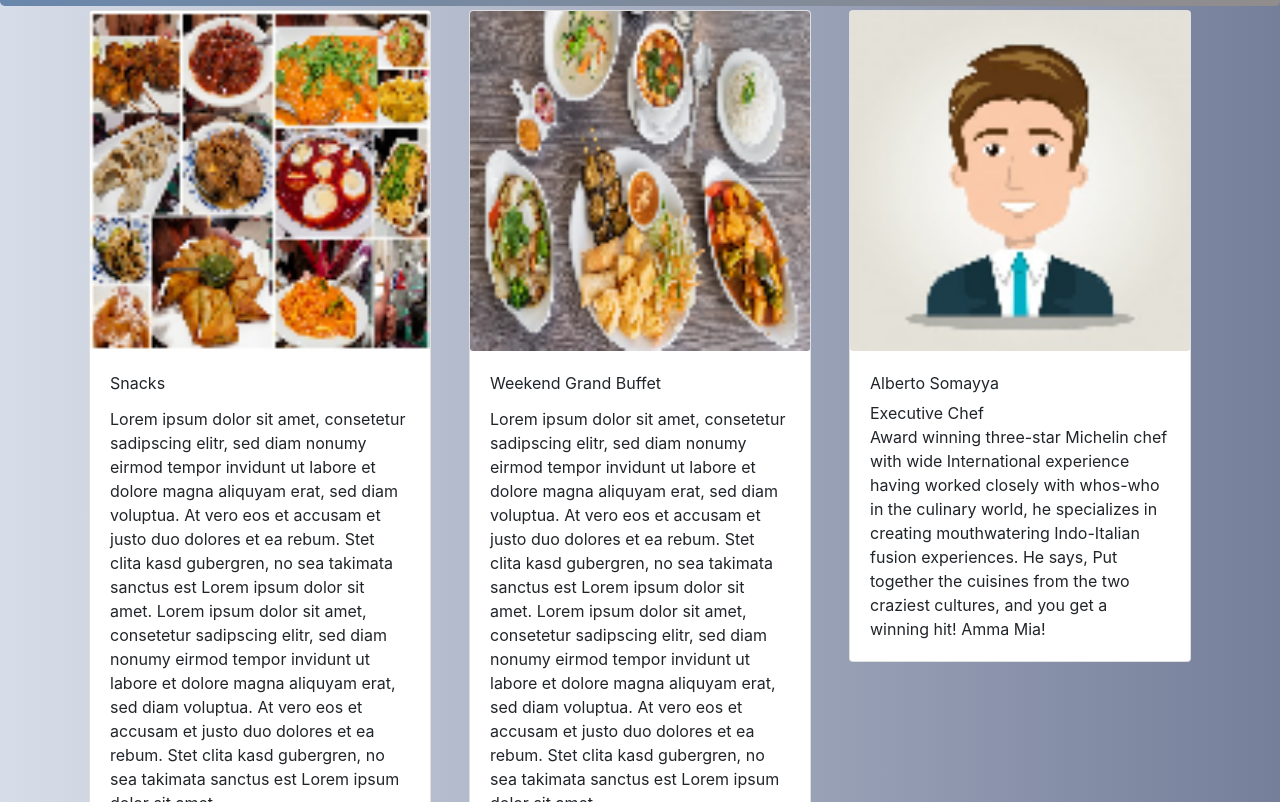
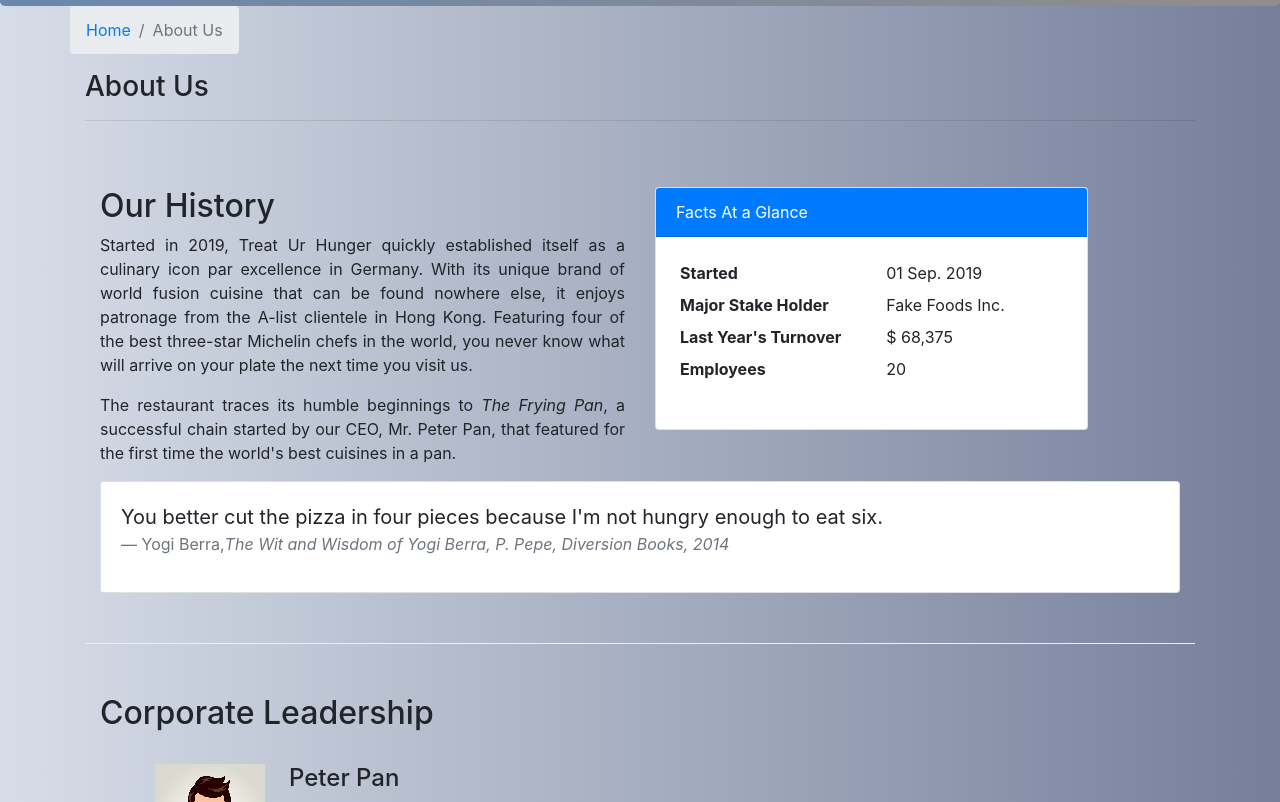
Before and after one commit to aripan/TreatUrHunger_Front-End, a React (Create React App) app: page /aboutus in a window 1280 px wide. Before the commit this address led to /home. Shown: the part 498-1300 px from the top of the page. Built offline with nearby package versions, Linux system fonts and the light colour scheme.

Commit message:
AboutComponent

```diff
--- a/src/App.css
+++ b/src/App.css
@@ -88,6 +88,20 @@
 
 /*
 
+AboutComponent
+---------------
+
+*/
+
+.row-content {
+  margin: 0px auto;
+  padding: 50px 0px 50px 0px;
+  border-bottom: 1px ridge;
+  min-height: 400px;
+}
+
+/*
+
 FooterComponent
 ---------------
 
--- /dev/null
+++ b/src/components/AboutComponent.js
@@ -0,0 +1,119 @@
+import React from "react";
+import {
+  Breadcrumb,
+  BreadcrumbItem,
+  Card,
+  CardBody,
+  CardHeader,
+  Media,
+} from "reactstrap";
+import { Link } from "react-router-dom";
+
+const RenderLeader = ({ leader }) => {
+  return (
+    <Media>
+      <Media left>
+        <Media object src={leader.image} alt={leader.name} className="mr-4" />
+      </Media>
+      <Media body>
+        <Media heading>{leader.name}</Media>
+        <p className="font-italic">{leader.designation}</p>
+        <p className="text-justify">{leader.description}</p>
+      </Media>
+    </Media>
+  );
+};
+
+const About = (props) => {
+  const leaders = props.leaders.map((leader) => {
+    return (
+      <div className="col-12 mt-4">
+        <RenderLeader leader={leader} />
+      </div>
+    );
+  });
+
+  return (
+    <div className="container">
+      <div className="row">
+        <Breadcrumb>
+          <BreadcrumbItem>
+            <Link to="/home">Home</Link>
+          </BreadcrumbItem>
+          <BreadcrumbItem active>About Us</BreadcrumbItem>
+        </Breadcrumb>
+        <div className="col-12">
+          <h3>About Us</h3>
+          <hr />
+        </div>
+      </div>
+      <div className="row row-content">
+        <div className="col-12 col-md-6 text-justify">
+          <h2>Our History</h2>
+          <p>
+            Started in 2019, Treat Ur Hunger quickly established itself as a
+            culinary icon par excellence in Germany. With its unique brand of
+            world fusion cuisine that can be found nowhere else, it enjoys
+            patronage from the A-list clientele in Hong Kong. Featuring four of
+            the best three-star Michelin chefs in the world, you never know what
+            will arrive on your plate the next time you visit us.
+          </p>
+          <p>
+            The restaurant traces its humble beginnings to{" "}
+            <em>The Frying Pan</em>, a successful chain started by our CEO, Mr.
+            Peter Pan, that featured for the first time the world's best
+            cuisines in a pan.
+          </p>
+        </div>
+        <div className="col-12 col-md-5">
+          <Card>
+            <CardHeader className="bg-primary text-white">
+              Facts At a Glance
+            </CardHeader>
+            <CardBody>
+              <dl className="row p-1">
+                <dt className="col-6">Started</dt>
+                <dd className="col-6">01 Sep. 2019</dd>
+                <dt className="col-6">Major Stake Holder</dt>
+                <dd className="col-6">Fake Foods Inc.</dd>
+                <dt className="col-6">Last Year's Turnover</dt>
+                <dd className="col-6">$ 68,375</dd>
+                <dt className="col-6">Employees</dt>
+                <dd className="col-6">20</dd>
+              </dl>
+            </CardBody>
+          </Card>
+        </div>
+        <div className="col-12">
+          <Card>
+            <CardBody className="bg-faded">
+              <blockquote className="blockquote">
+                <p className="mb-0">
+                  You better cut the pizza in four pieces because I'm not hungry
+                  enough to eat six.
+                </p>
+                <footer className="blockquote-footer">
+                  Yogi Berra,
+                  <cite title="Source Title">
+                    The Wit and Wisdom of Yogi Berra, P. Pepe, Diversion Books,
+                    2014
+                  </cite>
+                </footer>
+              </blockquote>
+            </CardBody>
+          </Card>
+        </div>
+      </div>
+      <div className="row row-content">
+        <div className="col-12">
+          <h2>Corporate Leadership</h2>
+        </div>
+        <div className="col-12">
+          <Media list>{leaders}</Media>
+        </div>
+      </div>
+    </div>
+  );
+};
+
+export default About;
--- a/src/components/FooterComponent.js
+++ b/src/components/FooterComponent.js
@@ -85,7 +85,7 @@
         <br />
         <div className="row justify-content-center">
           <div className="col-auto">
-            <p>&copy; Copyright 2020 Treat Ur Hunger</p>
+            <p>&copy; Copyright 2019 Treat Ur Hunger</p>
           </div>
         </div>
       </div>
--- a/src/components/MainComponent.js
+++ b/src/components/MainComponent.js
@@ -4,6 +4,7 @@
 import Header from "./HeaderComponent";
 import Footer from "./FooterComponent";
 import Home from "./HomeComponent";
+import About from "./AboutComponent";
 import { Switch, Route, Redirect } from "react-router-dom";
 import { DISHES } from "../shared/dishes";
 import { COMMENTS } from "../shared/comments";
@@ -54,11 +55,16 @@
         <Switch>
           <Route path="/home" component={HomePage} />
           <Route
+            path="/aboutus"
+            component={() => <About leaders={this.state.leaders} />}
+          />
+          <Route
             exact
             path="/menu"
             component={() => <Menu dishes={this.state.dishes} />}
           />
           <Route path="/menu/:dishId" component={DishWithId} />
+
           <Redirect to="/home" />
         </Switch>
         <Footer />
```
